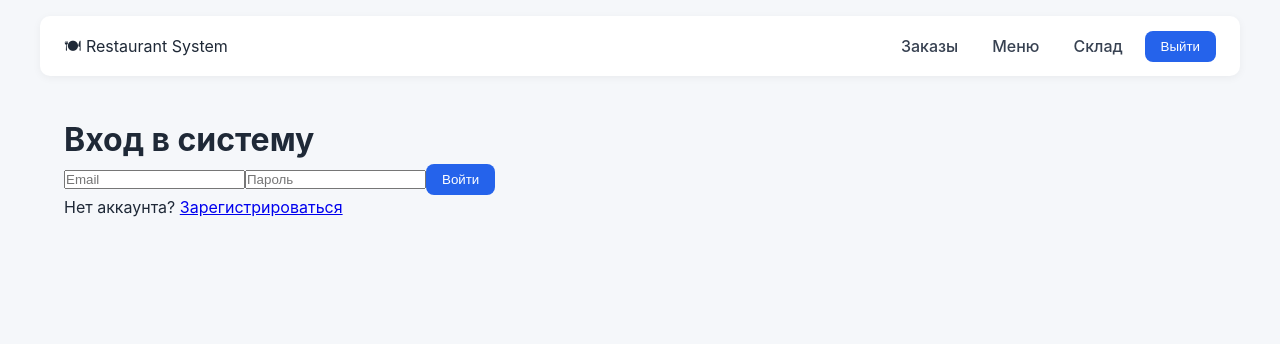
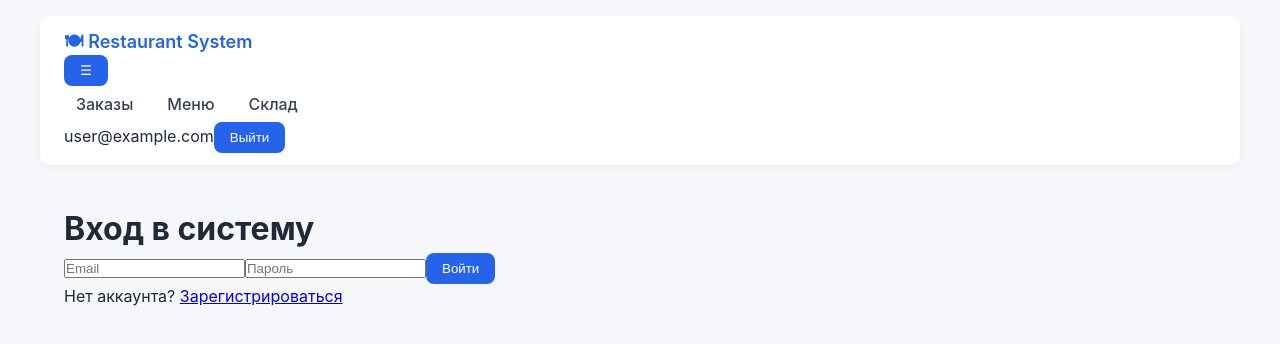
Before and after one commit to Tilekzhann/restaurant_system, a Next.js app: page /login in a window 1280 px wide. Shown: the top 344 px of the page. Built offline with nearby package versions, Linux system fonts and the light colour scheme; no server answers; the database is empty; sample sign-in values are in the browser's storage.

Commit message:
Update layout.tsx

```diff
--- a/app/layout.tsx
+++ b/app/layout.tsx
@@ -1,72 +1,33 @@
+// app/layout.tsx
+import "../styles/globals.css";
+import { ReactNode } from "react";
+import Header from "@/components/Header";
+import Sidebar from "@/components/Sidebar";
 
-import { useEffect, useState } from "react";
-import "../styles/globals.css";
-import { auth } from "@/firebase/config";
-import { onAuthStateChanged, signOut, User } from "firebase/auth";
-import Link from "next/link";
-import { useRouter } from "next/navigation";
-import { getUserRole } from "@/lib/auth";
+export const metadata = {
+  title: "Restaurant System",
+  description: "Управление рестораном: админ, касса, кухня и склад",
+};
 
-type Role = "admin" | "cashier" | "kitchen" | null;
-
-export default function RootLayout({ children }: { children: React.ReactNode }) {
-  const [user, setUser] = useState<User | null>(null);
-  const [role, setRole] = useState<Role>(null);
-  const router = useRouter();
-
-  useEffect(() => {
-    const unsub = onAuthStateChanged(auth, async (u) => {
-      if (u) {
-        setUser(u);
-        const r = await getUserRole(u.uid);
-        setRole(r as Role);
-      } else {
-        setUser(null);
-        setRole(null);
-      }
-    });
-    return () => unsub();
-  }, []);
-
-  const handleLogout = async () => {
-    await signOut(auth);
-    document.cookie = "token=; path=/; max-age=0";
-    router.replace("/login");
-  };
-
-  if (!user) return null;
-
+export default function RootLayout({ children }: { children: ReactNode }) {
   return (
     <html lang="ru">
-      <body className="min-h-screen bg-gray-50 text-gray-800">
-        {/* ======= HEADER (Navbar) ======= */}
-        <header className="flex items-center justify-between bg-white shadow-sm px-6 py-3 rounded-lg mx-4 mt-3 mb-6">
-          <div className="font-semibold text-lg text-blue-600">🍽 Restaurant System</div>
+      <body className="min-h-screen bg-gray-50">
+        <div className="flex h-full">
+          {/* Боковое меню */}
+          <Sidebar />
 
-          <nav className="flex items-center gap-5">
-            {role === "admin" && (
-              <>
-                <Link href="/admin" className="nav-link">Админ-панель</Link>
-                <Link href="/admin/staff" className="nav-link">Сотрудники</Link>
-                <Link href="/admin/users" className="nav-link">Пользователи</Link>
-                <Link href="/admin/logs" className="nav-link">Журнал действий</Link>
-              </>
-            )}
-            <Link href="/orders" className="nav-link">Заказы</Link>
-            <Link href="/menu" className="nav-link">Меню</Link>
-            <Link href="/stock" className="nav-link">Склад</Link>
+          {/* Основная область */}
+          <div className="flex-1 flex flex-col">
+            {/* Заголовок */}
+            <Header />
 
-            <button
-              onClick={handleLogout}
-              className="bg-red-500 hover:bg-red-600 text-white px-4 py-2 rounded-md text-sm"
-            >
-              Выйти
-            </button>
-          </nav>
-        </header>
-
-        {/* ======= PAGE CONTENT ======= */}
-        <main className="max-w-6xl mx-auto px-6 pb-12">{children}</main>
+            {/* Контент страниц */}
+            <main className="flex-1 p-4 overflow-auto">
+              {children}
+            </main>
+          </div>
+        </div>
       </body>
     </html>
   );
```
